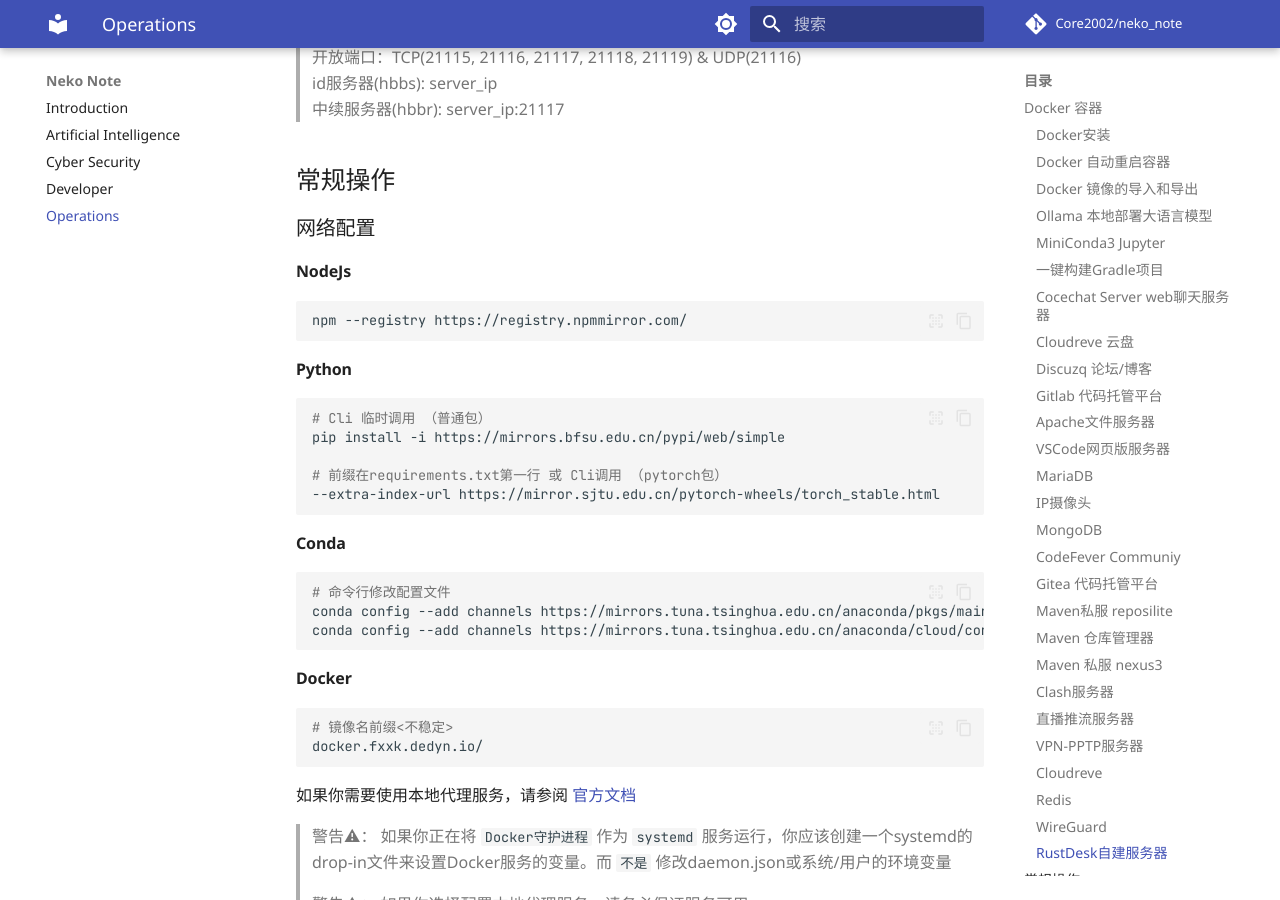
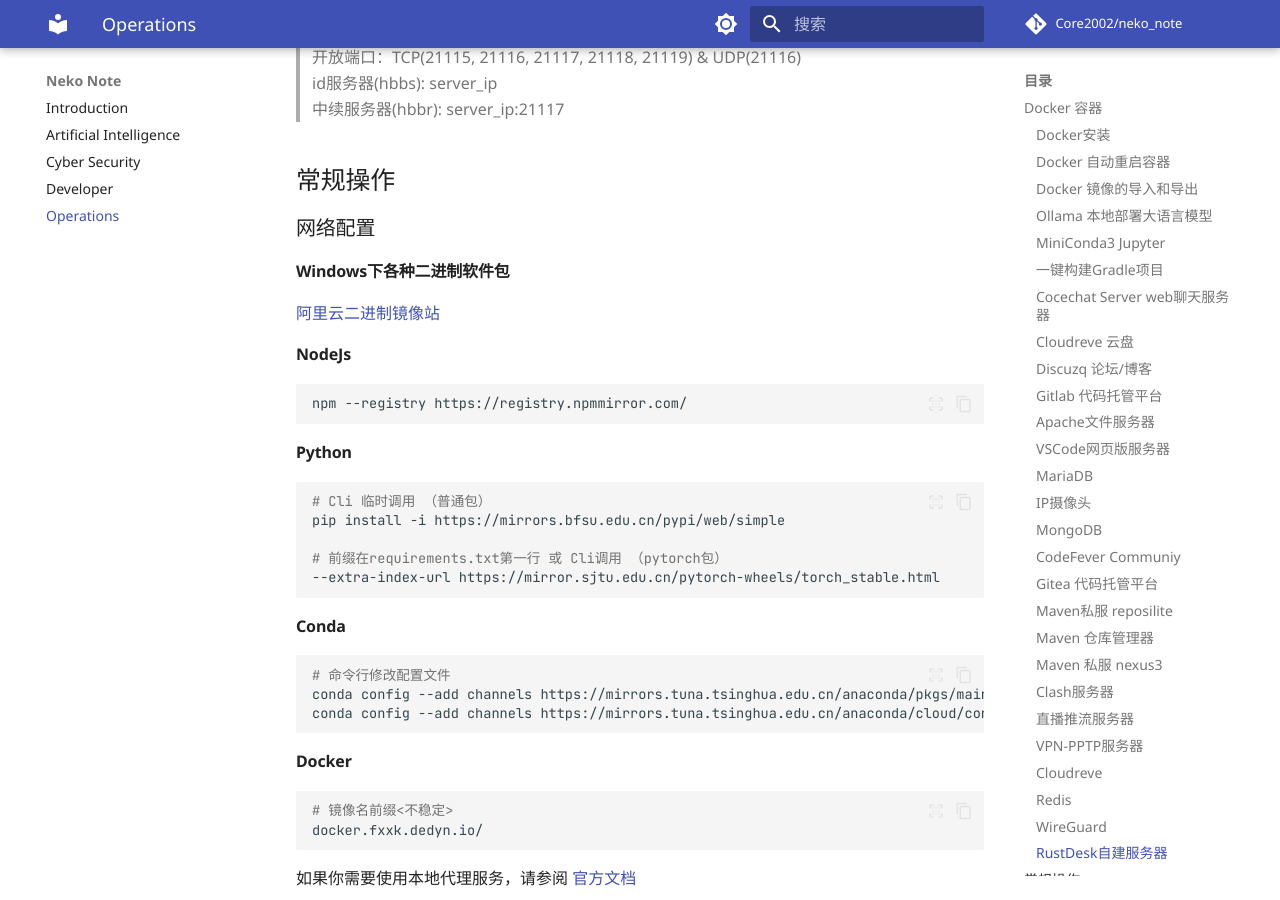
Before and after one commit to Core2002/neko_note, an MkDocs documentation site: the page built from docs/operations.md, in a window 1280 px wide and 900 px high, scrolled down 9689 px. Built offline with MkDocs 1.6.1 and Material for MkDocs 9.7.7, drawn with Linux system fonts in a browser that asks for light colours; comment, search, counter and statistics services are not loaded.

Commit message:
✨ Feat: Add Windows binary package resources.
- Add a section for Windows binary packages in the network configuration section
- Include a link to the Alibaba Cloud binary image station

```diff
--- a/docs/operations.md
+++ b/docs/operations.md
@@ -501,6 +501,10 @@
 ## 常规操作
 
 ### 网络配置
+
+#### Windows下各种二进制软件包
+
+[阿里云二进制镜像站](https://registry.npmmirror.com/binary.html)
 
 #### NodeJs
 
```
